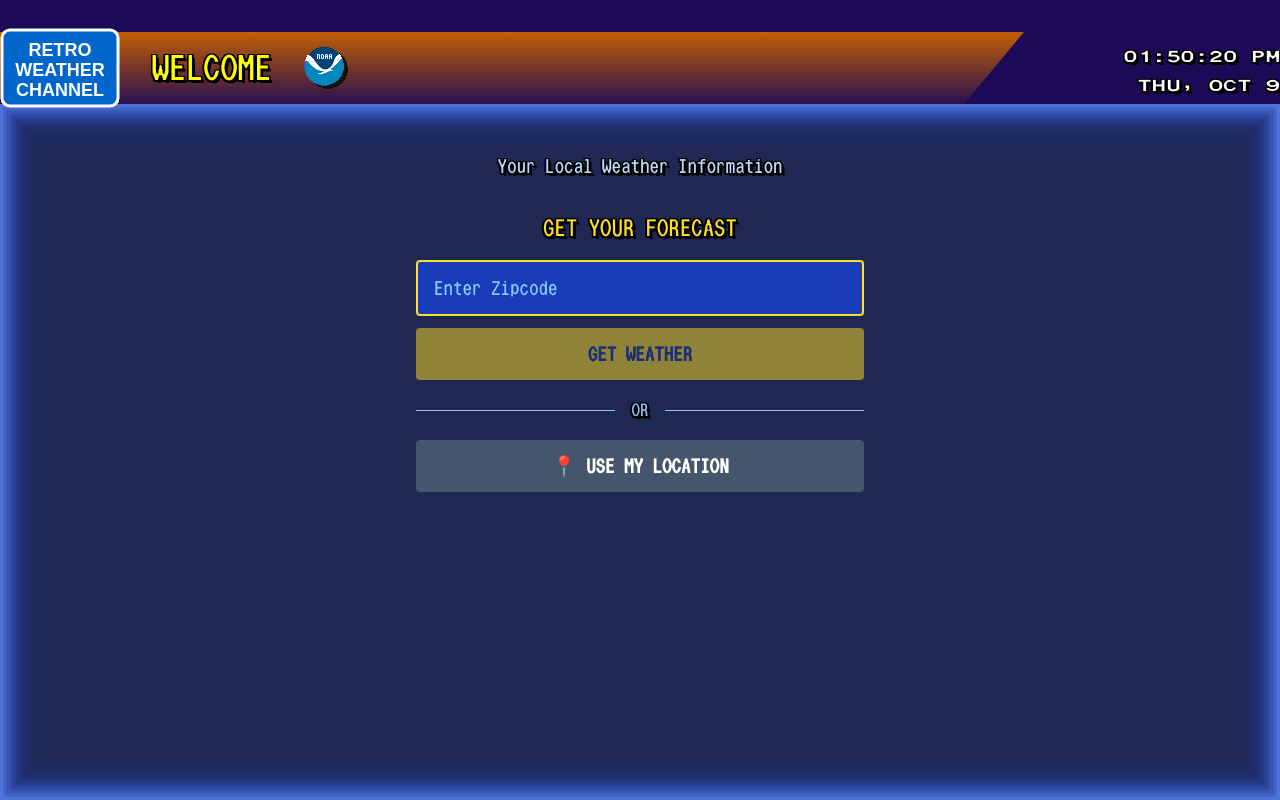
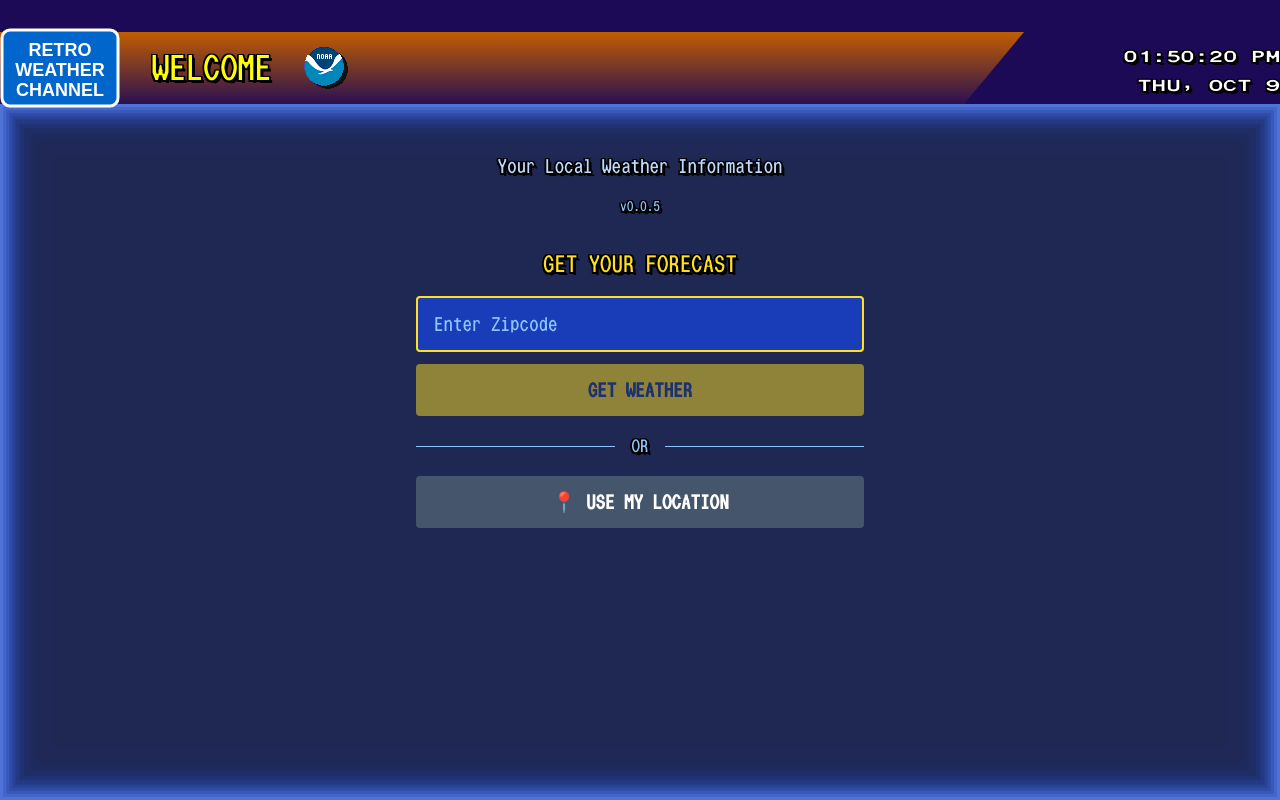
Before and after one commit to danlourenco/retro-weather, a SvelteKit app: page / in a window 1280 px wide. Built offline with nearby package versions, Linux system fonts and the light colour scheme.

Commit message:
feat: display application version in the weather information section

```diff
--- /dev/null
+++ b/src/routes/+layout.server.ts
@@ -0,0 +1,7 @@
+import pkg from '../../package.json';
+
+export function load() {
+	return {
+		version: pkg.version
+	};
+}
--- a/src/routes/+page.svelte
+++ b/src/routes/+page.svelte
@@ -10,6 +10,8 @@
 		getCurrentPosition,
 		getGeolocationErrorMessage
 	} from '$lib/utils/geolocation';
+
+	let { data } = $props();
 
 	let zipcode = $state('');
 	let isLoading = $state(false);
@@ -97,6 +99,7 @@
 				<!-- Welcome Header -->
 				<div class="space-y-4">
 					<p class="text-xl text-blue-200">Your Local Weather Information</p>
+					<p class="text-sm text-blue-300">v{data.version}</p>
 				</div>
 
 				<!-- Location Input Section -->
```
